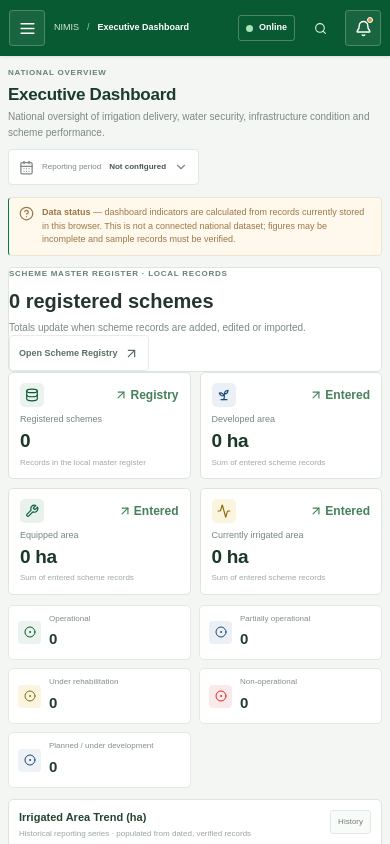
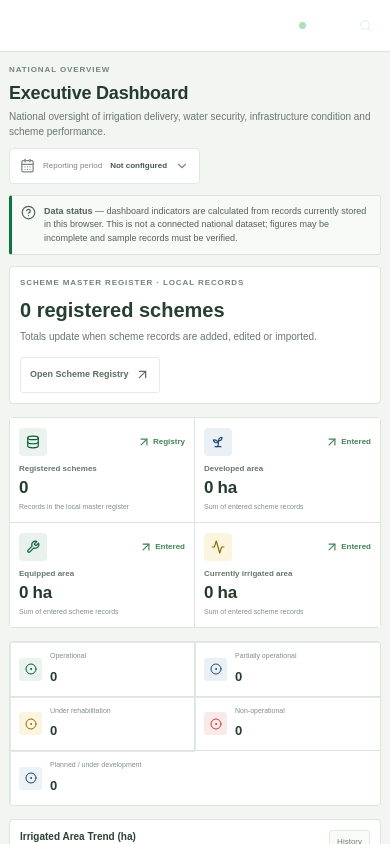
Before and after one commit to CipherBloom07/NIMIS, a React (Vite) app: page / in a window 390 px wide. Shown: the top 844 px of the page. Built offline with nearby package versions, Linux system fonts and the light colour scheme.

Commit message:
Make NIMIS responsive and refine operational interface

```diff
--- a/src/styles.css
+++ b/src/styles.css
@@ -511,3 +511,174 @@ a,.link,.text-link{color:var(--nimis-blue)}
 .data-note,.sync-explainer{border-left-color:var(--nimis-brand)}
 .table-wrap thead th{background:#F1F5F2}
 .reg-primary:focus-visible,.ghost-btn:focus-visible,button:focus-visible,input:focus-visible,select:focus-visible{outline:2px solid var(--nimis-blue);outline-offset:2px}
+
+
+/* Operational application treatment — less presentation, more working system */
+:root{
+ --nimis-brand:#08783e;--nimis-brand-dark:#075a32;--nimis-brand-deep:#064528;
+ --nimis-blue:#174a78;--nimis-gold:#d8a91c;--nimis-red:#c83b35;
+ --nimis-canvas:#f3f5f3;--nimis-panel:#fff;--nimis-line:#dce4de;
+ --nimis-ink:#26362d;--nimis-muted:#68776e;
+}
+html,body,#root{min-height:100%;width:100%;margin:0}
+body{overflow-x:hidden;background:var(--nimis-canvas);color:var(--nimis-ink)}
+button,input,select,textarea{font:inherit}
+.sidebar{background:#fbfcfb;border-right:1px solid var(--nimis-line);box-shadow:none}
+.brand{background:var(--nimis-brand-dark);min-height:58px}
+.brand-mark{border-radius:3px}
+.nav-scroll{overflow-y:auto;overscroll-behavior:contain}
+.nav-item{min-height:36px;border-radius:3px;font-size:10px}
+.nav-item.active{background:#eaf2ec;box-shadow:inset 3px 0 var(--nimis-brand)}
+.main-area{min-width:0;width:calc(100% - 166px)}
+.topbar{min-width:0;display:flex;align-items:center;gap:14px;background:#fff;color:var(--nimis-ink);border-bottom:1px solid var(--nimis-line);box-shadow:none;height:auto;min-height:58px;padding:8px 20px}
+.ministry-brand strong{color:var(--nimis-brand-dark);font-size:10px;font-weight:700}
+.ministry-brand span{color:var(--nimis-muted)}
+.breadcrumb{color:#7a887f;min-width:0}
+.breadcrumb strong{color:#344b3c}
+.top-actions{min-width:0;gap:10px}
+.searchbox{background:#f6f8f6;border:1px solid var(--nimis-line);border-radius:4px}
+.searchbox input{min-width:0}
+.content-wrap{min-width:0;padding:18px 20px 20px}
+.content-inner{width:100%;max-width:1600px;margin:0 auto}
+.welcome-row{display:flex;justify-content:space-between;align-items:flex-end;gap:16px;margin:0 0 14px}
+.welcome-row h1{font-size:20px;font-weight:650;letter-spacing:-.2px;color:#243c2d;margin:3px 0 4px}
+.subtitle{font-size:11px;color:#68776e;line-height:1.55}
+.eyebrow{font-size:8px;font-weight:700;letter-spacing:.9px;color:#71847a}
+.data-note{background:#f8faf8;border:1px solid var(--nimis-line);border-left:3px solid var(--nimis-brand);border-radius:3px;color:#526258}
+.dashboard-summary{padding:12px 14px;margin-bottom:13px;display:flex;align-items:center;justify-content:space-between;gap:12px;flex-wrap:wrap;border-radius:4px}
+.dashboard-summary strong{font-size:16px;color:#253f30}
+.kpi-grid{gap:0;border:1px solid var(--nimis-line);border-radius:4px;background:#fff;margin-bottom:13px}
+.kpi-card{min-width:0;border:0;border-right:1px solid var(--nimis-line);border-radius:0;background:#fff;padding:12px 13px;box-shadow:none}
+.kpi-card:last-child{border-right:0}
+.kpi-top{margin-bottom:7px}
+.kpi-icon{width:28px;height:28px;border-radius:4px}
+.trend{font-size:8px;color:#7a887f}
+.kpi-label{font-size:9px;color:#68776e;font-weight:600}
+.kpi-value{font-size:19px;font-weight:650;color:#233b2c;letter-spacing:-.3px}
+.kpi-note{font-size:8px;color:#829087;line-height:1.4}
+.status-kpi-grid{gap:0;border:1px solid var(--nimis-line);border-radius:4px;background:#fff;margin-bottom:13px}
+.status-kpi{border-right:1px solid var(--nimis-line);border-radius:0;background:transparent;padding:9px 11px}
+.status-kpi:last-child{border-right:0}
+.status-kpi-icon{border-radius:3px}
+.panel{background:#fff;border:1px solid var(--nimis-line);border-radius:4px;box-shadow:none;min-width:0}
+.panel-head{border-bottom:1px solid #edf1ee;padding:11px 13px 9px}
+.panel-head h2{font-size:11px;font-weight:650;color:#2c4334}
+.panel-head p{font-size:8px;color:#7a887f}
+.dash-grid,.bottom-grid{gap:12px}
+.chart-empty-state{color:#87948b}
+.table-wrap{max-width:100%;overflow:auto;overscroll-behavior-x:contain}
+.table-wrap table{width:100%;min-width:720px;border-collapse:separate;border-spacing:0}
+.table-wrap thead th{position:sticky;top:0;z-index:1;background:#f6f8f6;color:#68776e;font-size:8px;font-weight:700;white-space:nowrap}
+.table-wrap tbody td{font-size:9px;border-bottom:1px solid #edf1ee}
+.table-wrap tbody tr:last-child td{border-bottom:0}
+.status{border-radius:3px}
+.reg-summary{gap:0;border:1px solid var(--nimis-line);border-radius:4px;background:#fff}
+.reg-summary>div{border:0;border-right:1px solid var(--nimis-line);border-radius:0;box-shadow:none}
+.reg-summary>div:last-child{border-right:0}
+.reg-toolbar{display:flex;flex-wrap:wrap;align-items:center}
+.reg-search{flex:1 1 220px;min-width:0}
+.reg-toolbar select{max-width:190px}
+.reg-primary,.ghost-btn{border-radius:3px;box-shadow:none}
+.reg-modal{border-radius:5px;max-width:min(720px,calc(100vw - 28px))}
+.reg-modal-back{padding:14px}
+.reg-form-grid{grid-template-columns:repeat(2,minmax(0,1fr))}
+.data-ops-grid{align-items:start}
+.data-ops-body{min-width:0}
+.data-ops-body input{max-width:100%}
+.import-drop{min-width:0}
+.nimis-map-wrap,.nimis-map-large{min-width:0;overflow:hidden}
+.nimis-map{width:100%;min-height:300px}
+.page-footer{border-top:1px solid var(--nimis-line);color:#87948b}
+.dashboard-summary .subtitle{max-width:760px}
+.module-page,.registry-page,.data-management-page{min-width:0}
+.module-kpis{border:0;background:transparent;gap:9px}
+.module-kpis .kpi-card{border:1px solid var(--nimis-line);border-radius:4px}
+@media(max-width:1180px){
+ .main-area{width:calc(100% - 166px)}
+ .content-wrap{padding:16px 14px}
+ .topbar{padding:8px 14px}
+ .ministry-brand{max-width:300px}
+ .ministry-brand strong{line-height:1.3}
+}
+@media(max-width:900px){
+ .main-area{width:100%;margin-left:0}
+ .sidebar{z-index:30;width:min(290px,86vw);height:100dvh;position:fixed;top:0;left:0;transform:translateX(-105%);transition:transform .22s ease}
+ .sidebar.open{transform:translateX(0)}
+ .mobile-overlay{z-index:29;position:fixed;inset:0;background:rgba(12,30,20,.42);backdrop-filter:blur(1px)}
+ .mobile-menu{display:grid;place-items:center;flex:0 0 34px;width:34px;height:34px}
+ .topbar{position:sticky;top:0;z-index:20;flex-wrap:wrap;gap:8px;min-height:54px;padding:7px 12px}
+ .ministry-brand{flex:1;min-width:0;max-width:none}
+ .ministry-brand strong{display:block;font-size:9px;white-space:normal}
+ .ministry-brand span{font-size:8px}
+ .breadcrumb{display:none}
+ .top-actions{margin-left:auto;gap:7px}
+ .searchbox{width:min(190px,28vw)}
+ .content-wrap{padding:14px 12px}
+ .dash-grid,.bottom-grid{grid-template-columns:1fr}
+ .kpi-grid{grid-template-columns:repeat(2,minmax(0,1fr))}
+ .kpi-card:nth-child(2){border-right:0}
+ .kpi-card:nth-child(-n+2){border-bottom:1px solid var(--nimis-line)}
+ .status-kpi-grid{grid-template-columns:repeat(2,minmax(0,1fr))}
+ .status-kpi{border-bottom:1px solid var(--nimis-line)}
+ .status-kpi:nth-child(2n){border-right:0}
+ .status-kpi:last-child{border-bottom:0}
+ .data-ops-grid{grid-template-columns:1fr}
+}
+@media(max-width:620px){
+ .topbar{min-height:52px;padding:6px 9px}
+ .ministry-brand strong{font-size:8px}
+ .ministry-brand span{font-size:7px}
+ .top-actions{gap:5px}
+ .connection-status{font-size:8px;padding:5px 6px}
+ .connection-status b{display:none}
+ .top-actions .searchbox{width:32px;height:32px;padding:0;justify-content:center;border:0;background:transparent}
+ .searchbox input{display:none}
+ .notification-btn,.top-user{display:none}
+ .content-wrap{padding:12px 9px}
+ .welcome-row{align-items:flex-start;flex-direction:column;gap:8px;margin-bottom:11px}
+ .welcome-row h1{font-size:18px;line-height:1.25}
+ .subtitle{font-size:10px}
+ .period-select{align-self:flex-start}
+ .data-note{font-size:9px;line-height:1.5;padding:9px}
+ .dashboard-summary{padding:10px;align-items:flex-start}
+ .dashboard-summary strong{font-size:14px}
+ .kpi-card{padding:10px 9px}
+ .kpi-value{font-size:17px}
+ .kpi-label{font-size:8px}
+ .kpi-note{font-size:7px}
+ .status-kpi{padding:8px}
+ .status-kpi small{font-size:7px}
+ .status-kpi strong{font-size:13px}
+ .panel-head{padding:10px}
+ .panel-head h2{font-size:10px}
+ .panel-head p{font-size:8px}
+ .reg-summary{grid-template-columns:repeat(2,minmax(0,1fr))}
+ .reg-summary>div{border-bottom:1px solid var(--nimis-line);padding:9px}
+ .reg-summary>div:nth-child(2n){border-right:0}
+ .reg-summary>div:nth-last-child(-n+2){border-bottom:0}
+ .reg-toolbar{padding:9px;gap:7px}
+ .reg-search{flex-basis:100%}
+ .reg-toolbar select{flex:1 1 130px;max-width:none;min-width:0}
+ .reg-toolbar .ghost-btn{flex:1 1 auto}
+ .reg-form-grid{grid-template-columns:1fr}
+ .reg-modal-back{align-items:flex-end;padding:0}
+ .reg-modal{width:100%;max-width:none;max-height:92dvh;overflow:auto;border-radius:10px 10px 0 0}
+ .table-wrap table{min-width:760px}
+ .nimis-map{min-height:250px}
+ .map-visual{height:240px}
+ .module-kpis{grid-template-columns:1fr 1fr}
+ .page-footer{font-size:8px;gap:6px}
+}
+@media(max-width:360px){
+ .connection-status{font-size:7px}
+ .mobile-menu{width:30px;flex-basis:30px}
+ .ministry-brand strong{font-size:7px}
+ .kpi-grid{grid-template-columns:1fr}
+ .kpi-card{border-right:0!important;border-bottom:1px solid var(--nimis-line)}
+ .kpi-card:last-child{border-bottom:0}
+ .status-kpi-grid{grid-template-columns:1fr}
+ .status-kpi{border-right:0!important}
+}
+@media(prefers-reduced-motion:reduce){
+ *,*::before,*::after{scroll-behavior:auto!important;transition-duration:.01ms!important;animation-duration:.01ms!important;animation-iteration-count:1!important}
+}
```
